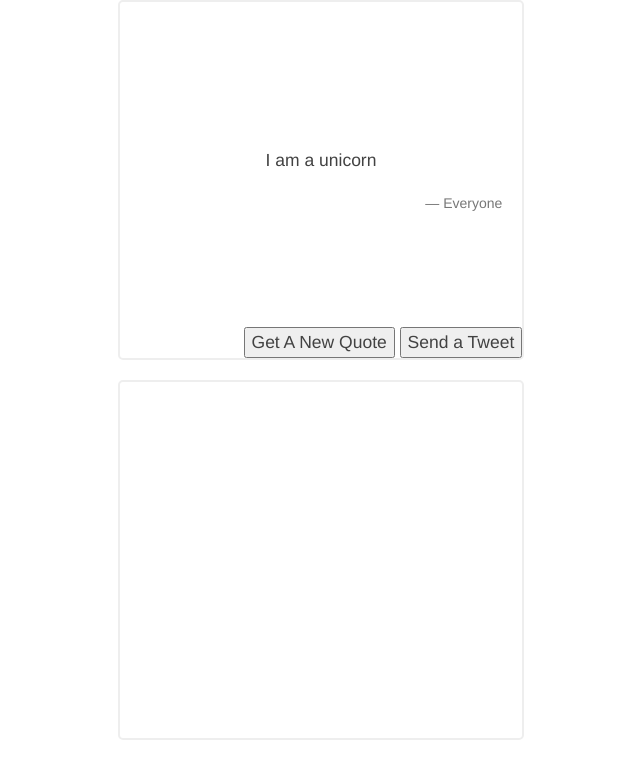
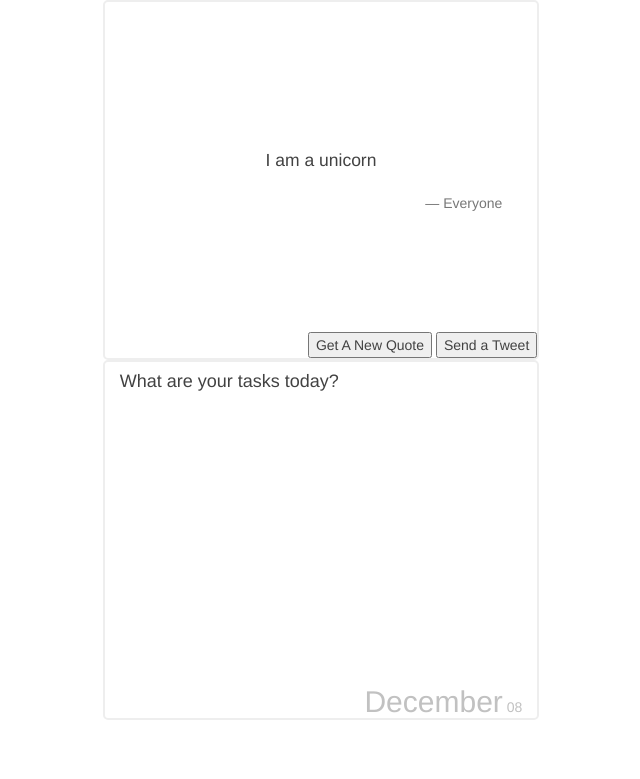
Before and after one commit to markediez/markediez.github.io, a PHP site: page /projects/fcc/front-end/random-quote-machine/index.html in a window 1280 px wide. Shown: the top 779 px of the page, without its empty margins (319-959 px from the left). Run offline with PHP 8.4, Linux system fonts and the light colour scheme; some libraries are stand-ins or nearby versions.

Commit message:
Design tasks area

```diff
--- a/projects/fcc/front-end/random-quote-machine/css/index.css
+++ b/projects/fcc/front-end/random-quote-machine/css/index.css
@@ -1,21 +1,35 @@
 .row #random_quote {
-  color: #424242; }
+  color: #424242;
+  display: flex;
+  height: 45vh;
+  border: 2px solid #EEEEEE;
+  border-radius: 5px; }
   .row #random_quote blockquote {
     position: relative;
     display: flex;
     flex-direction: column;
     justify-content: center;
-    height: 45vh; }
-    .row #random_quote blockquote #action {
-      position: absolute;
-      bottom: 0;
-      right: 0;
-      align-self: flex-end; }
+    height: 100%;
+    width: 100%;
+    border: none; }
+  .row #random_quote #action {
+    position: absolute;
+    bottom: 0;
+    right: 0;
+    align-self: flex-end; }
 
-.row #task_container #content {
+.row #task_container {
   display: flex;
+  flex-direction: column;
   height: 45vh;
   border: 2px solid #EEEEEE;
   border-radius: 5px; }
+  .row #task_container #content {
+    height: 100%;
+    width: 100%;
+    color: #424242; }
+  .row #task_container #curr_date {
+    text-align: right;
+    color: #C1C1C1; }
 
 /*# sourceMappingURL=index.css.map */
--- a/projects/fcc/front-end/random-quote-machine/index.html
+++ b/projects/fcc/front-end/random-quote-machine/index.html
@@ -15,19 +15,22 @@
         <blockquote>
           <div class="quote">I am a unicorn</div>
           <small class="author">Everyone</small>
-
-          <div id="action">
-            <button onclick="changeQuote()">Get A New Quote</button>
-            <button onclick="tweet()">Send a Tweet</button>
-          </div>
         </blockquote>
+        <div id="action">
+          <button onclick="changeQuote()">Get A New Quote</button>
+          <button onclick="tweet()">Send a Tweet</button>
+        </div>
       </div>
     </div>
 
     <div class="row">
       <div id="task_container" class="col-md-offset-4 col-md-4">
         <div id="content">
-
+          <h4 class="title" class="big">What are your tasks today?</h4>
+        </div>
+        <div id="curr_date">
+          <span class="h2">December</span>
+          <span id="day">08</span>
         </div>
       </div>
     </div>
--- a/projects/fcc/front-end/random-quote-machine/scss/index.scss
+++ b/projects/fcc/front-end/random-quote-machine/scss/index.scss
@@ -1,17 +1,24 @@
 $primary-color: #424242;
+$secondary-color: #C1C1C1;
 $border-color: #EEEEEE;
 
 .row {
   #random_quote {
     color: $primary-color;
+    display: flex;
+    height: 45vh;
+    border: 2px solid $border-color;
+    border-radius: 5px;
 
     blockquote {
       position: relative;
       display: flex;
       flex-direction: column;
-      // flex-wrap: wrap;
       justify-content: center;
-      height: 45vh;
+      height: 100%;
+      width: 100%;
+      border: none;
+    }
 
     #action {
       position: absolute;
@@ -21,15 +28,24 @@ $border-color: #EEEEEE;
     }
   }
 }
-}
 
 .row {
   #task_container {
-    #content {
     display: flex;
+    flex-direction: column;
     height: 45vh;
     border: 2px solid $border-color;
     border-radius: 5px;
+
+    #content {
+      height: 100%;
+      width: 100%;
+      color: $primary-color
+    }
+
+    #curr_date {
+      text-align: right;
+      color: $secondary-color;
     }
   }
 }
```
Lines whose indentation alone changed are shown as unchanged.
